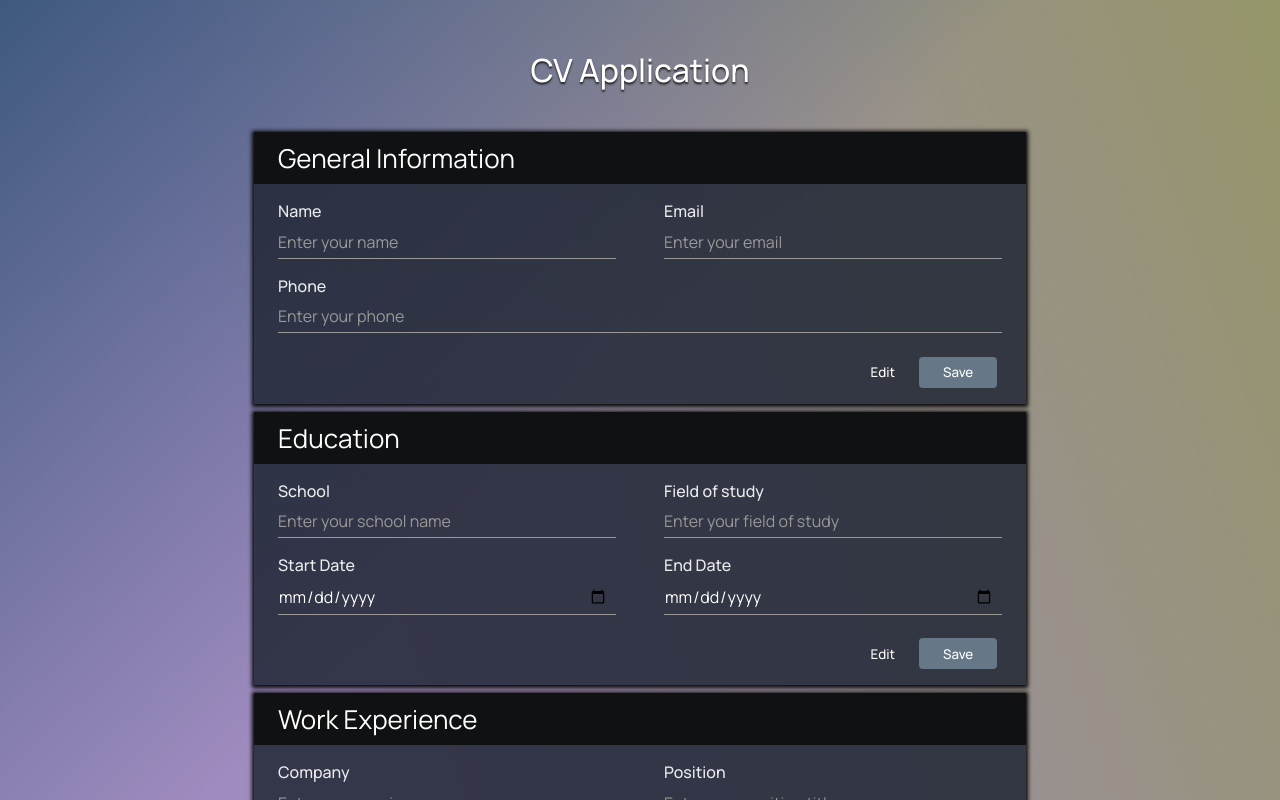
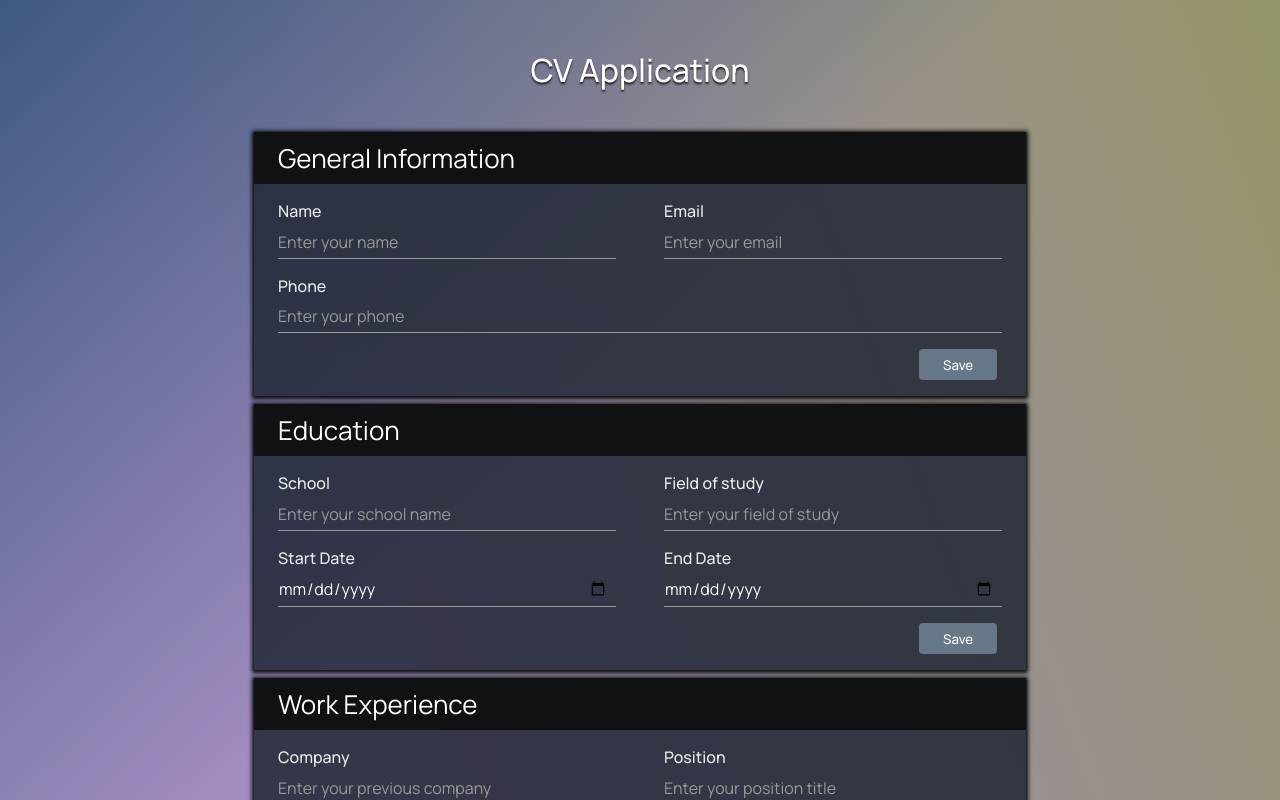
Before and after one commit to llfalcao/react-form, a React (Create React App) app: page / in a window 1280 px wide. Shown: the top 800 px of the page. Built offline with nearby package versions, Linux system fonts and the light colour scheme.

Commit message:
Toggle edit/save button

```diff
--- a/src/components/Section/Section.js
+++ b/src/components/Section/Section.js
@@ -7,8 +7,7 @@ class Section extends React.Component {
       isEditable: true,
     };
     this.handleChange = this.handleChange.bind(this);
-    this.enableEditing = this.enableEditing.bind(this);
-    this.saveForm = this.saveForm.bind(this);
+    this.toggleEditing = this.toggleEditing.bind(this);
   }
 
   componentDidMount() {
@@ -20,15 +19,16 @@ class Section extends React.Component {
     this.setState({ [e.target.name]: e.target.value });
   }
 
-  enableEditing() {
-    this.setState({ isEditable: true });
-  }
-
-  saveForm(e) {
+  toggleEditing(e) {
     e.preventDefault();
+    const { isEditable } = this.state;
+    if (isEditable) {
       const { ...values } = this.state;
       if (values[e.target.name] === '') return;
       this.setState({ isEditable: false });
+    } else {
+      this.setState({ isEditable: true });
+    }
   }
 
   render() {
@@ -77,20 +77,15 @@ class Section extends React.Component {
     return (
       <section className="section">
         <header className="section-name">{sectionName}</header>
-        <form onSubmit={this.saveForm}>
+        <form className="section-form" onSubmit={this.toggleEditing}>
           <div className="section-fields">{items}</div>
-          <div className="buttons">
           <button
-              className="btn btn-edit"
-              type="button"
-              onClick={this.enableEditing}
+            className="btn btn-toggle-edit"
+            type="submit"
+            onSubmit={this.toggleEditing}
           >
-              Edit
+            {isEditable ? 'Save' : 'Edit'}
           </button>
-            <button className="btn btn-save" type="submit">
-              Save
-            </button>
-          </div>
         </form>
       </section>
     );
--- a/src/styles/index.css
+++ b/src/styles/index.css
@@ -84,6 +84,10 @@ input[type='number'] {
   text-align: left;
 }
 
+.section-form {
+  text-align: right;
+}
+
 /* Container for form fields */
 .section-fields {
   display: flex;
@@ -140,7 +144,7 @@ input[type='number'] {
   opacity: 0.7;
 }
 
-/* Buttons for modifying the info */
+/* Buttons for modifying the form */
 /* Generic */
 .btn {
   display: inline-flex;
@@ -155,22 +159,11 @@ input[type='number'] {
   transition: background-color 0.3s ease-out;
 }
 
-/* Container for Edit/Save Buttons */
-.buttons {
-  text-align: right;
+.btn-toggle-edit {
   margin: 1rem 1.8rem;
 }
 
-.btn-edit {
-  background: transparent;
-  color: #fff;
-}
-
-.btn-edit:hover {
-  text-decoration: underline;
-}
-
-.btn-save:hover {
+.btn-toggle-edit:hover {
   background-color: #688;
 }
 
```
Lines whose indentation alone changed are shown as unchanged.
